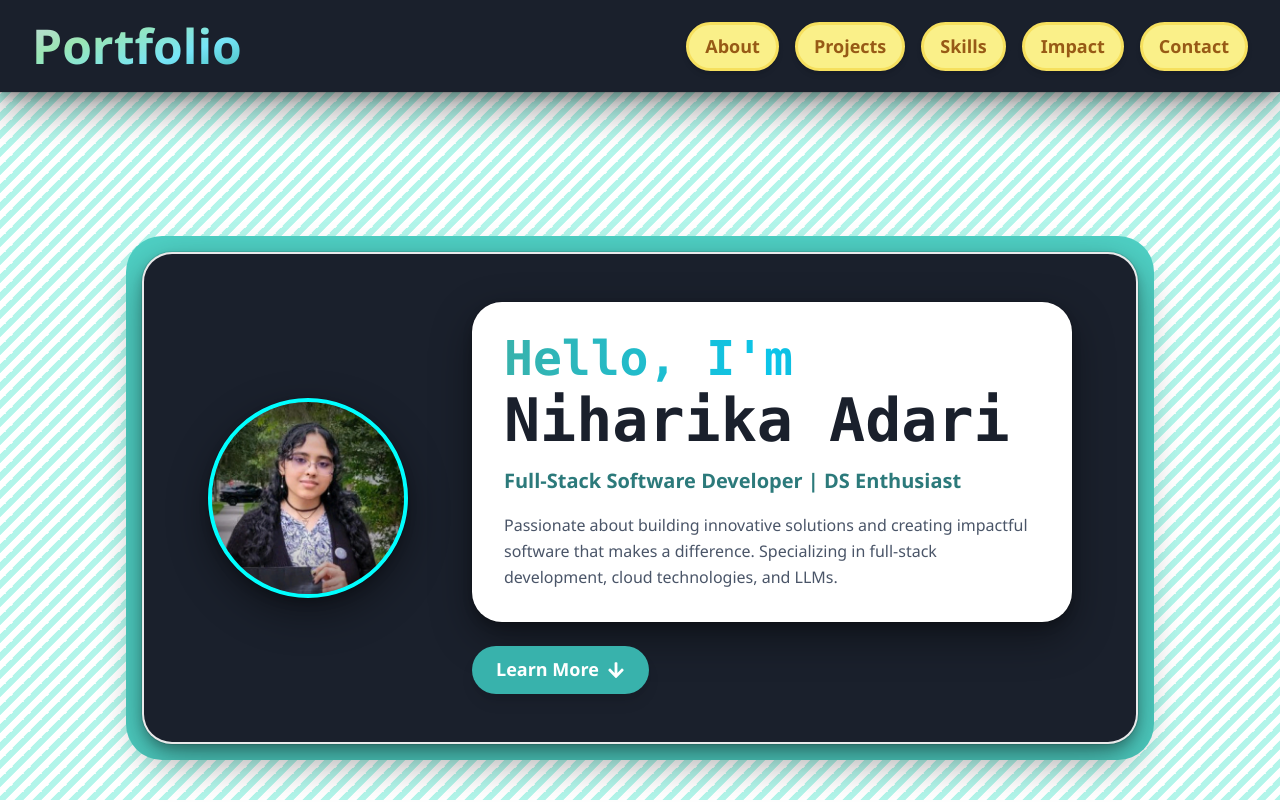
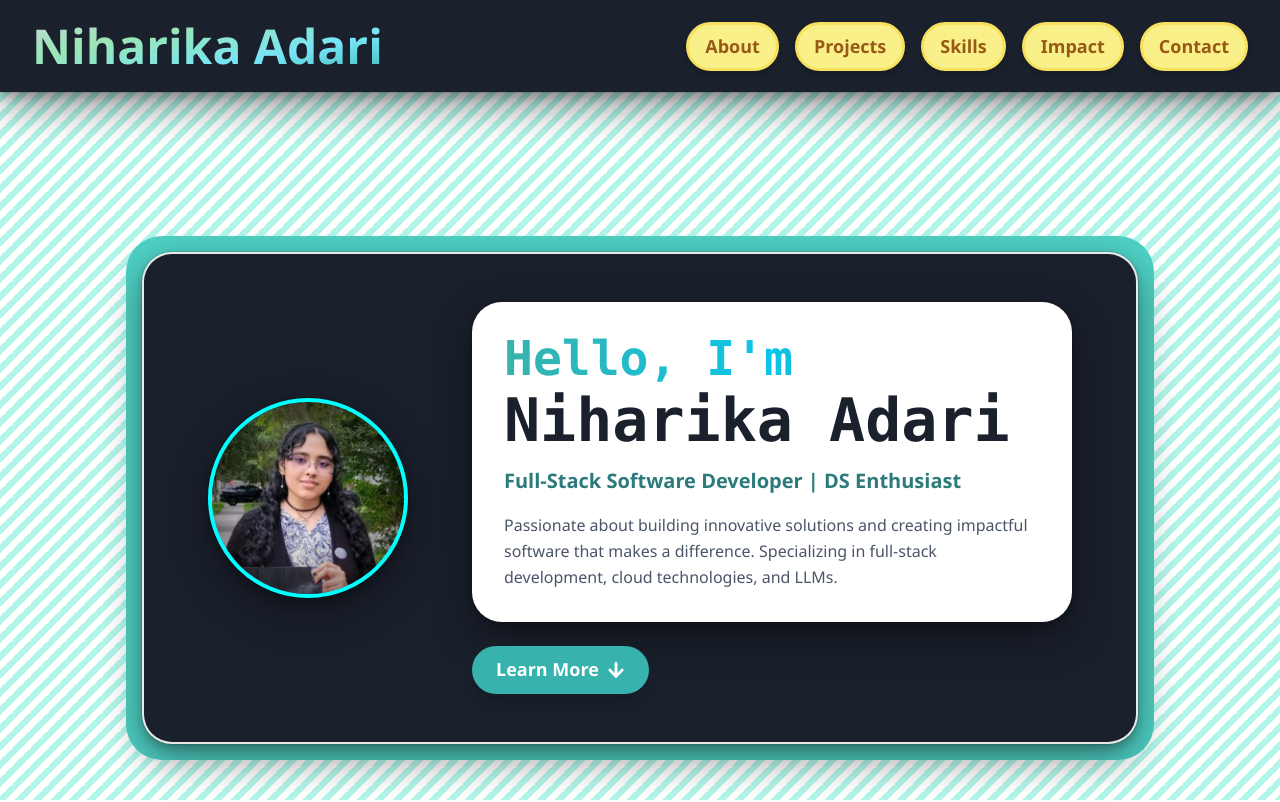
Before and after one commit to NiharikaAdari/Porfolio, a React (Create React App) app: page / in a window 1280 px wide. Shown: the top 802 px of the page. Built offline with nearby package versions, Linux system fonts and the light colour scheme.

Commit message:
ui: add name to navbar

```diff
--- a/src/components/layout/Navbar.jsx
+++ b/src/components/layout/Navbar.jsx
@@ -93,7 +93,7 @@
           cursor="pointer"
           onClick={() => scrollToSection("#hero")}
         >
-          Portfolio
+          Niharika Adari
         </Text>
 
         <Spacer />
```
